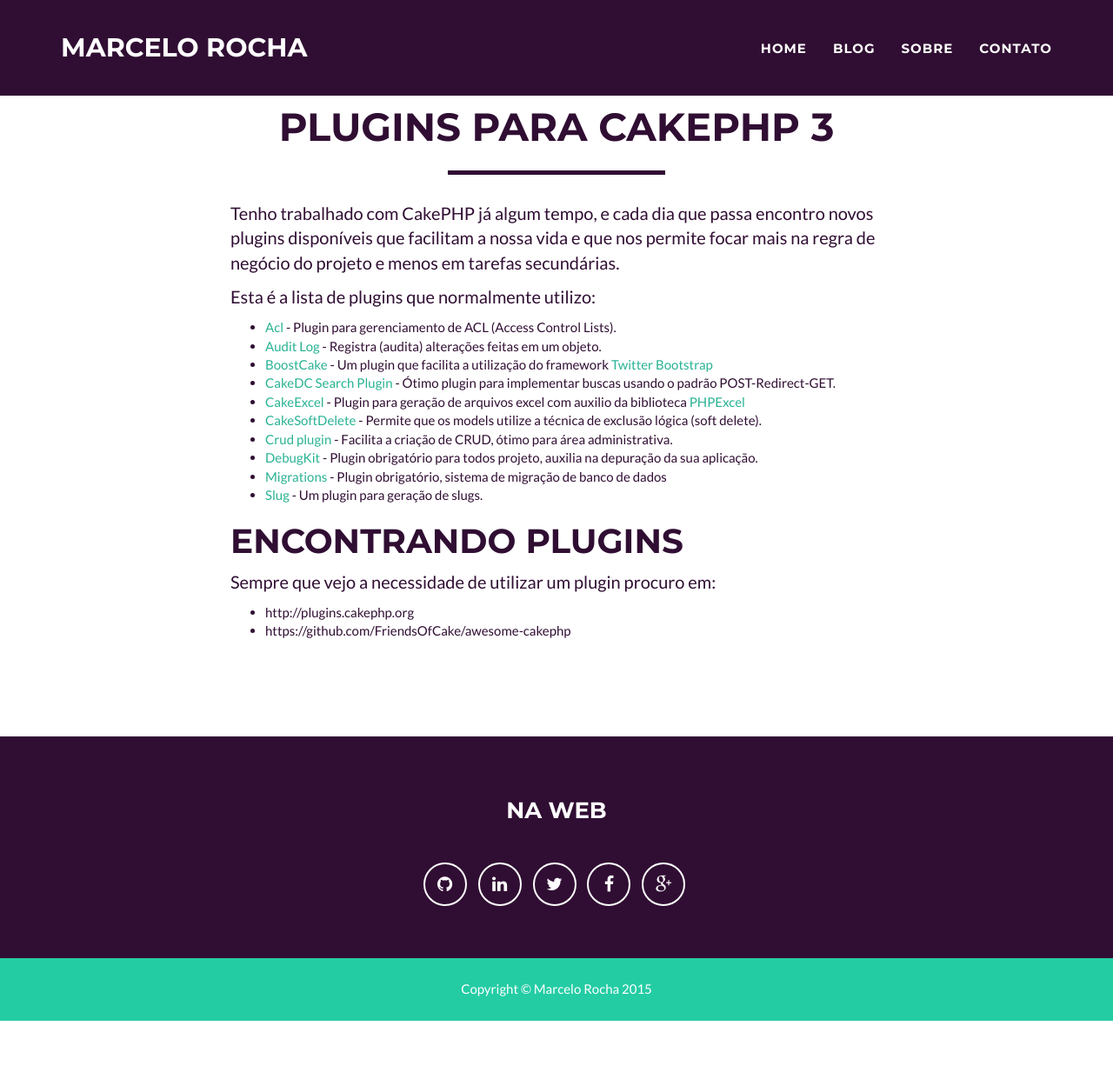
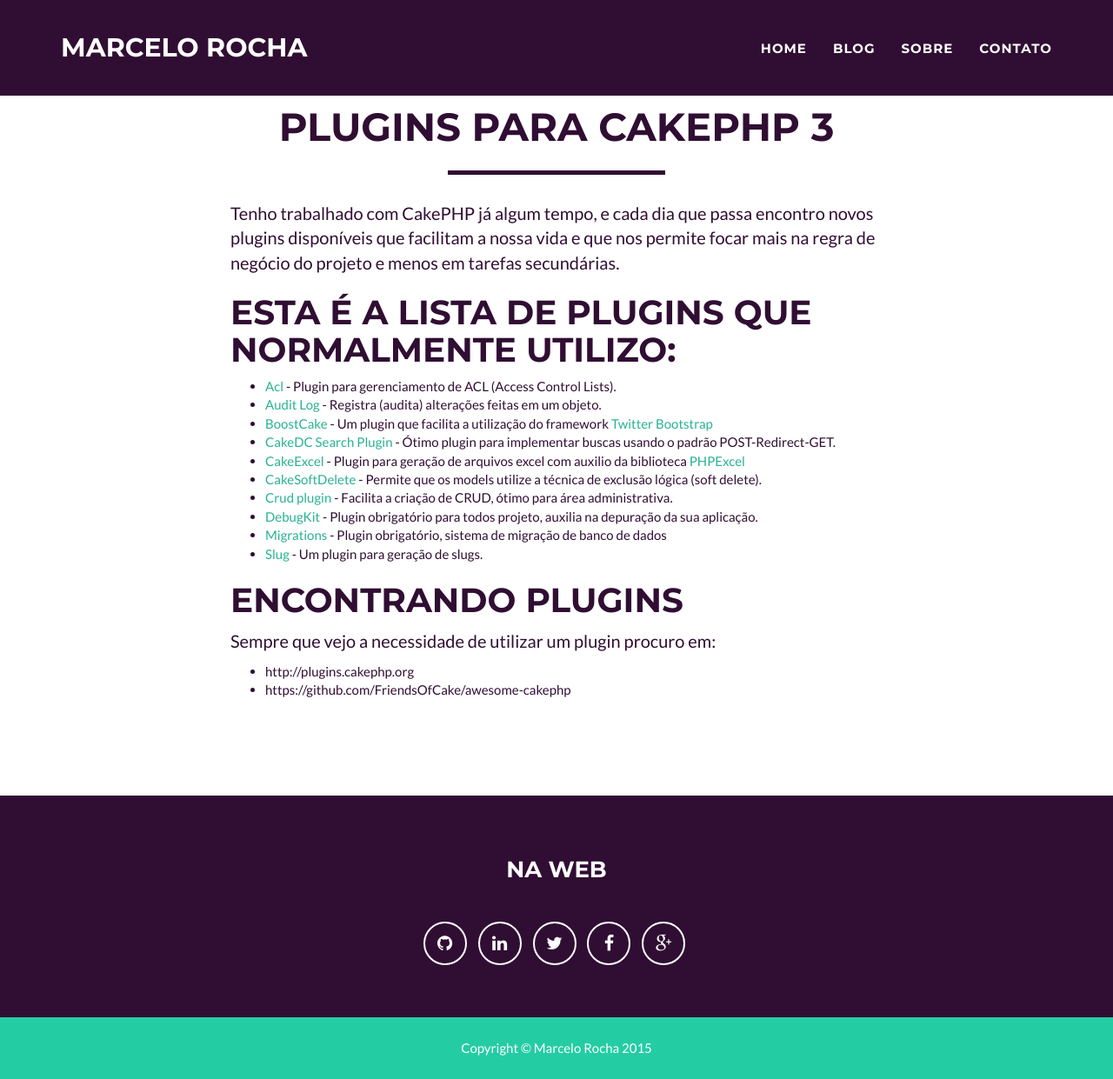
Before and after one commit to rochamarcelo/rochamarcelo.github.io, a Jekyll site: the page built from _posts/2015-11-21-plugins-para-cakephp-3.markdown, in a window 1280 px wide and 1241 px high. Shown: the whole window at 87% size. Built offline with Jekyll 4.4.1, drawn with Linux system fonts in a browser that asks for light colours.

```diff
--- a/_posts/2015-11-21-plugins-para-cakephp-3.markdown
+++ b/_posts/2015-11-21-plugins-para-cakephp-3.markdown
@@ -6,7 +6,7 @@ date:   2015-11-21
 
 Tenho trabalhado com CakePHP já algum tempo, e cada dia que passa encontro novos plugins disponíveis que facilitam a nossa vida e que nos permite focar mais na regra de negócio do projeto e menos em tarefas secundárias.
 
-Esta é a lista de plugins que normalmente utilizo:
+# Esta é a lista de plugins que normalmente utilizo:
 
 - [Acl](https://github.com/cakephp/acl) - Plugin para gerenciamento de ACL (Access Control Lists).
 - [Audit Log](https://github.com/jippi/cakephp-audit-log) - Registra (audita) alterações feitas em um objeto.
```
